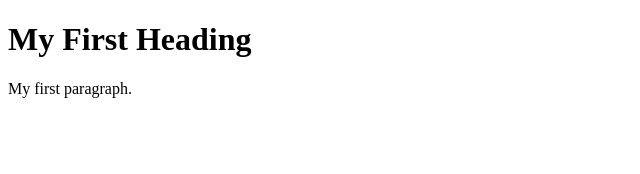
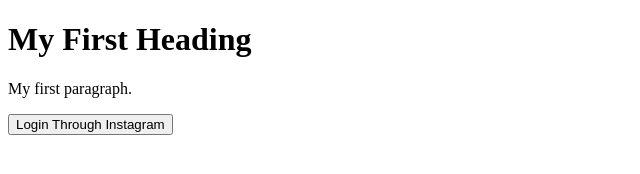
Before and after one commit to suyash2388/suyash2388.github.io, a plain HTML site: page index.html in a window 1280 px wide. Shown: the whole page, without its empty margins (0-640 px from the left). Drawn offline with Linux system fonts and the light colour scheme.

Commit message:
Update index.html

```diff
--- a/index.html
+++ b/index.html
@@ -6,5 +6,9 @@
 
 <p>My first paragraph.</p>
 
+ <form action="https://api.instagram.com/oauth/authorize?client_id=1157997174559206&redirect_uri=https://preprod-kong.planck.ai/inst/auth&scope=user_profile,user_media&response_type=code">
+  <input type="submit" value="Login Through Instagram">
+</form>
+
 </body>
 </html>
```
